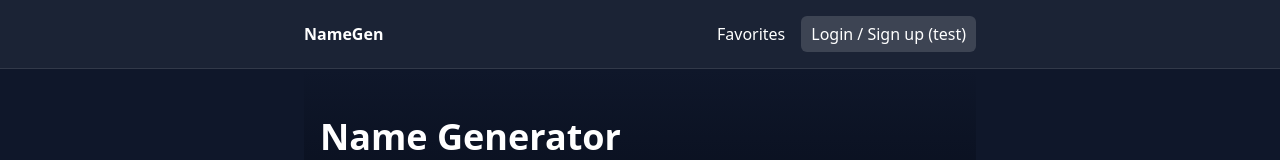
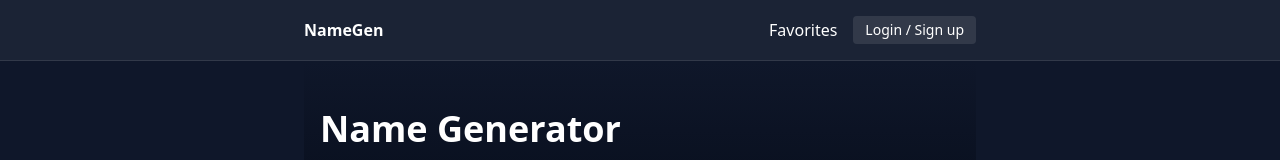
Before and after one commit to wyncole69/namegen-site, a Next.js app: page / in a window 1280 px wide. Shown: the top 160 px of the page. Built offline with nearby package versions, Linux system fonts and the light colour scheme; no server answers.

Commit message:
Update AuthBar.tsx

```diff
--- a/components/AuthBar.tsx
+++ b/components/AuthBar.tsx
@@ -1,11 +1,54 @@
 "use client";
+import { useEffect, useState } from "react";
+import { supabase } from "../lib/supabase";   // ← relative import
 
 export default function AuthBar() {
+  const [email, setEmail] = useState<string | null>(null);
+  const [loading, setLoading] = useState(false);
+
+  useEffect(() => {
+    supabase.auth.getUser().then(({ data }) => setEmail(data.user?.email ?? null));
+    const { data: sub } = supabase.auth.onAuthStateChange((_e, session) =>
+      setEmail(session?.user?.email ?? null)
+    );
+    return () => sub.subscription.unsubscribe();
+  }, []);
+
+  async function sendMagicLink() {
+    const addr = prompt("Enter your email to sign in:");
+    if (!addr) return;
+    setLoading(true);
+    const { error } = await supabase.auth.signInWithOtp({
+      email: addr,
+      options: { emailRedirectTo: window.location.origin },
+    });
+    setLoading(false);
+    if (error) alert(error.message);
+    else alert("Check your email for the login link!");
+  }
+
+  async function signOut() {
+    await supabase.auth.signOut();
+  }
+
   return (
-    <button
-      style={{ padding: "6px 10px", borderRadius: 6, background: "rgba(255,255,255,.15)" }}
-    >
-      Login / Sign up (test)
-    </button>
+    <div className="flex items-center gap-4 text-sm">
+      {email ? (
+        <>
+          <span className="opacity-70">Signed in as <b>{email}</b></span>
+          <button onClick={signOut} className="rounded bg-white/10 px-3 py-1 hover:bg-white/20">
+            Logout
+          </button>
+        </>
+      ) : (
+        <button
+          onClick={sendMagicLink}
+          disabled={loading}
+          className="rounded bg-white/10 px-3 py-1 hover:bg-white/20"
+        >
+          {loading ? "Sending…" : "Login / Sign up"}
+        </button>
+      )}
+    </div>
   );
 }
```
